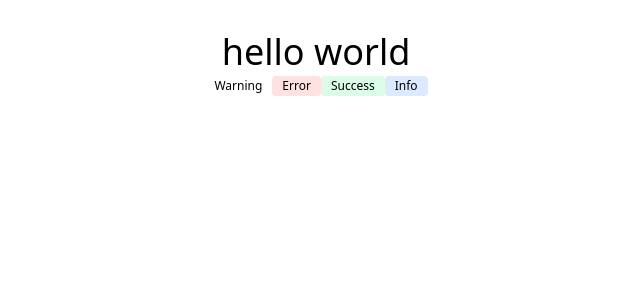
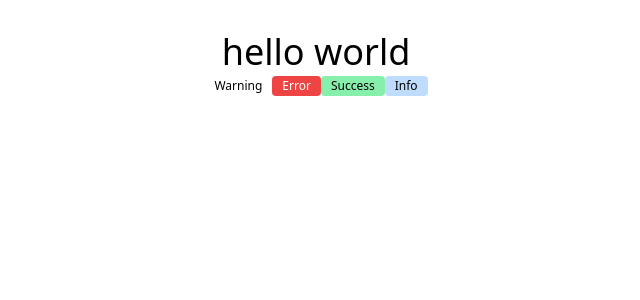
Before and after one commit to komodorio/helm-dashboard, a React (Vite) app in the folder dashboard/: page / in a window 1280 px wide. Shown: the top 300 px of the page, without its empty margins (324-964 px from the left). Built offline with nearby package versions, Linux system fonts and the light colour scheme.

Commit message:
corrected colors

```diff
--- a/dashboard/src/components/Badge.tsx
+++ b/dashboard/src/components/Badge.tsx
@@ -32,12 +32,12 @@ export default function Badge(
       {type: string,
          children: React.ReactNode}) {
     let colorVariants = new Map<string, string>();
-    colorVariants.set("error", "bg-red-100 text-white-800");
-    colorVariants.set("success", "bg-green-100 text-blackde-100 text-black-800");
-    colorVariants.set("info", "bg-blue-100 text-black-800");
+    colorVariants.set("error", "bg-red-500 text-white");
+    colorVariants.set("success", "bg-green-300 text-black-100 text-black-800");
+    colorVariants.set("info", "bg-blue-200 text-black-800");
     colorVariants.set("default", "text-black-800");
 
-    const badgeBase = "inline-flex items-center px-2.5 py-0.5 rounded text-xs font-medium"
+    const badgeBase = "inline-flex items-center px-2.5 py-0.5 rounded text-xs font-light"
     // the type of the badge is indicated by "type" prop.
     // the default type is "default".
     //the resulting span element is stored in badge_elem.
```
